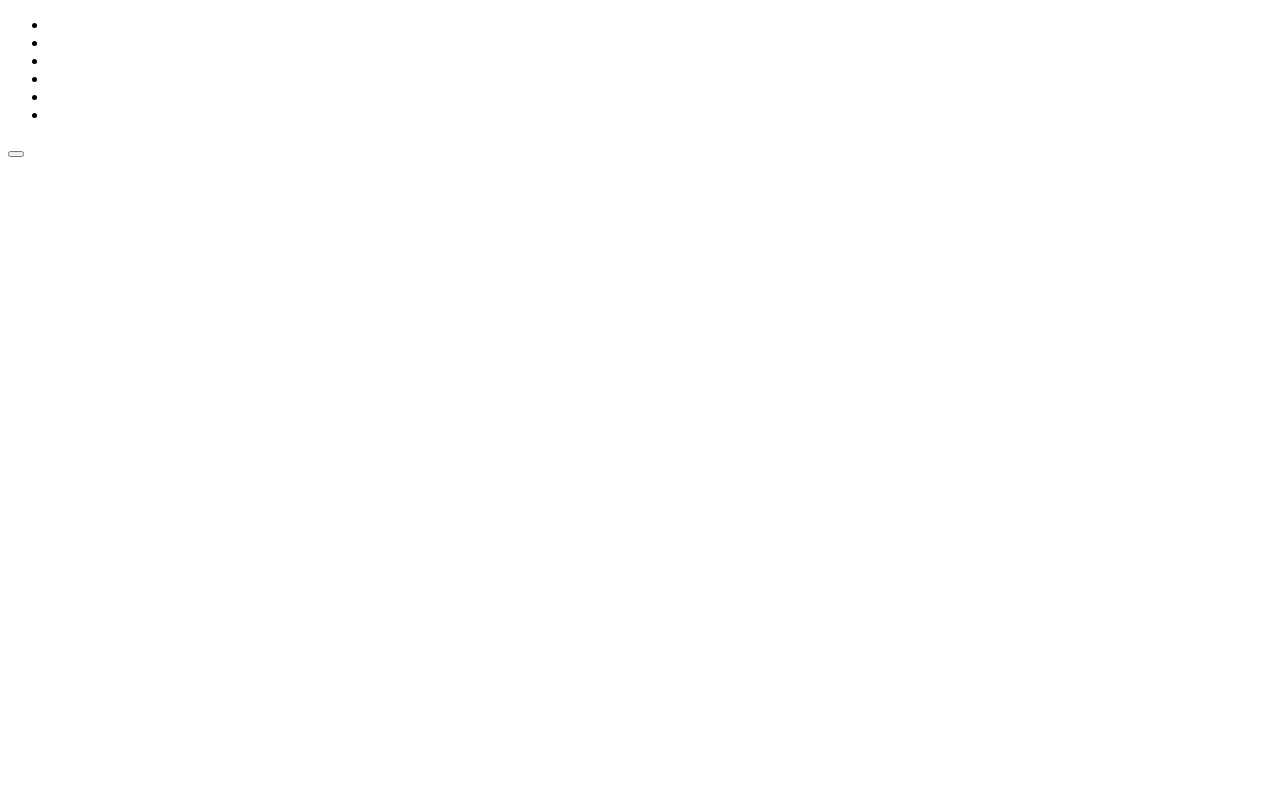
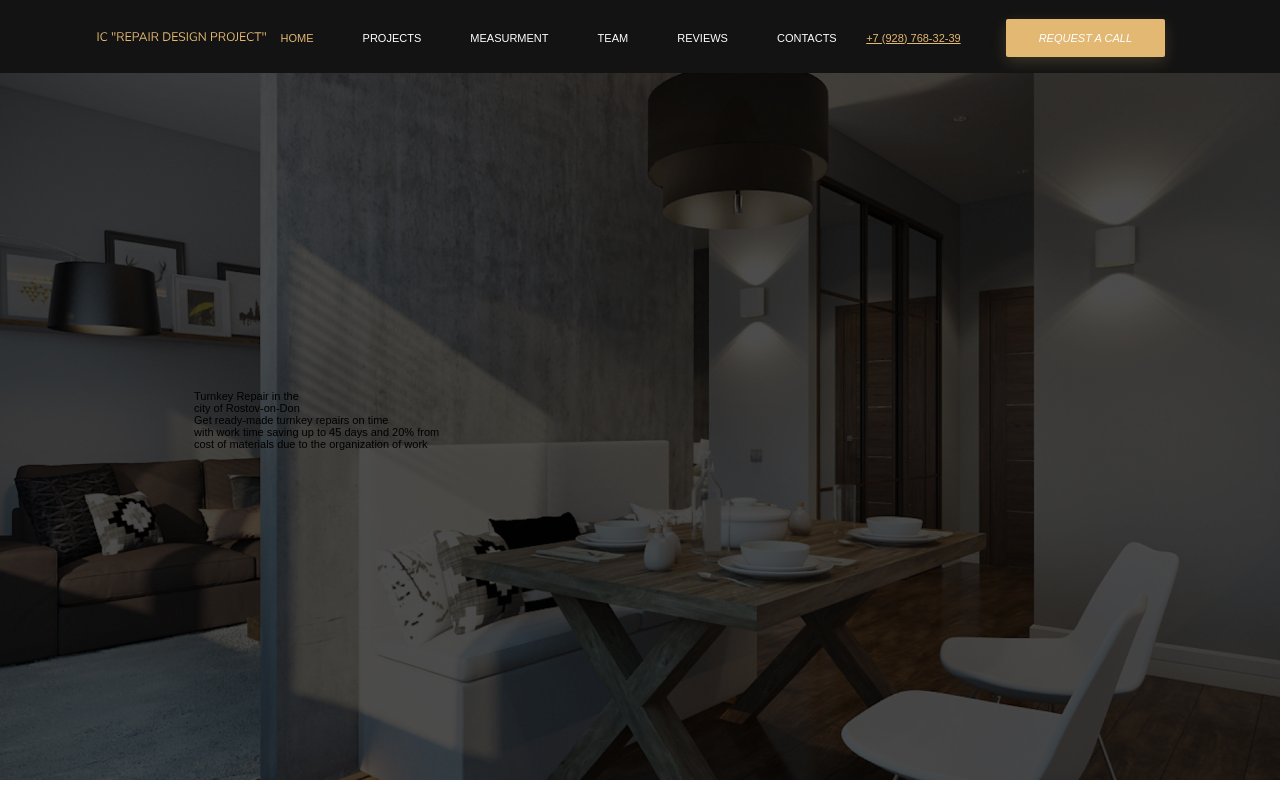
Before and after one commit to AnastasiaLeo/po-maketu, a plain HTML site: page index.html in a window 1280 px wide. Drawn offline with Linux system fonts and the light colour scheme.

Commit message:
Add files via upload

```diff
--- a/css/style.css
+++ b/css/style.css
@@ -1,15 +1,117 @@
+@font-face {
+    font-family: "Nunito Sans", sans-serif;
+    src: url('fonts/NunitoSans-Regular.ttf');
+    font-weight: normal;
+    font-style: normal;
+}
+
 * {
     margin: 0px;
     padding: 0px;
+    font-size: 11px;
     box-sizing: border-box;
 }
 
 body {
+    font-family: "Nunito Sans", sans-serif;
+}
 
+.container {
+    max-width: 1440px;
+    margin: 0px auto;
 }
 
 .header__top {
     display: flex;
     justify-content: space-between;
+    flex-direction: row;
+    align-items: center;
+    flex-basis: content;
     background-color: #131313;
+    height: 73px;
+    padding: 24px 90px 22px 92px;
+
 }
+
+.header__logo {}
+
+.header__nav {}
+
+.nav {
+    width: auto;
+}
+
+.nav__list {
+    list-style: none;
+    text-align: center;
+}
+
+.nav__item {
+    margin: 23px;
+    color: #FFFFFF;
+    display: inline;
+}
+
+.nav__item:nth-of-type(1) {
+    margin-left: 0px;
+}
+
+.nav__item:nth-last-of-type(1) {
+    margin-right: 0px;
+}
+
+.nav__item-orange {
+    color: #E3B873;
+}
+
+.header__cellbutton {
+    display: flex;
+    justify-content: end;
+    flex-direction: row;
+    align-items: center;
+}
+
+.header__cell {
+    color: #E3B873;
+    text-align: right;
+    text-decoration: underline;
+    margin: 0px 20px;
+}
+
+.header__button {
+    background-color: #E3B873;
+    font-style: italic;
+    text-transform: uppercase;
+    padding: 13px 33px;
+    margin: 0px 25px;
+    border-style: none;
+    border-radius: 2px;
+    color: #FFFFFF;
+    box-shadow: 0px 5px 15px rgba(227, 184, 115, 0.2);
+}
+
+.hero {}
+
+.hero__container {
+    display: flex;
+    flex-direction: column;
+    justify-content: center;
+    align-items: flex-start;
+    background: url('../images/hero_rectangle.jpg') center no-repeat;
+    position: relative;
+    background-size: cover;
+    height: 707px;
+    padding: 194px 627px 208px 194px;
+    z-index: 1;
+}
+
+.hero__container::after {
+    content: '';
+    position: absolute;
+    top: 0;
+    left: 0;
+    width: 100%;
+    height: 100%;
+    background: rgba(0,0,0,.7);
+    z-index: -1;
+}
--- a/index.html
+++ b/index.html
@@ -4,39 +4,42 @@
     <meta charset="UTF-8">
     <meta http-equiv="X-UA-Compatible" content="IE=edge">
     <meta name="viewport" content="width=device-width, initial-scale=1.0">
+    <link href="css/style.css" rel="stylesheet">
     <title>Document</title>
 </head>
 <body>
     <header class="header">
-        <div class="header__top">
+        <div class="header__top container">
             <div class="header__logo">
-
+                <img src="images/logo.svg" alt="Logo" height="10px" width="179px">
             </div>
             <div class="header__nav">
                 <nav class="nav">
                     <ul class="nav__list">
-                            <li class="nav__item"></li>
-                            <li class="nav__item"></li>
-                            <li class="nav__item"></li>
-                            <li class="nav__item"></li>
-                            <li class="nav__item"></li>
-                            <li class="nav__item"></li>
+                            <li class="nav__item nav__item-orange">HOME</li>
+                            <li class="nav__item">PROJECTS</li>
+                            <li class="nav__item">MEASURMENT</li>
+                            <li class="nav__item">TEAM</li>
+                            <li class="nav__item">REVIEWS</li>
+                            <li class="nav__item">CONTACTS</li>
                     </ul>
                 </nav>
             </div>
             <div class="header__cellbutton">
-                <p class="header__cell"></p>
-                <button class="header__button"></button>
+                <div><a href="tel: +79287683239" class="header__cell">+7 (928) 768-32-39</a></div>
+                <div><button class="header__button">Request a call</button></div>
             </div>
         </div>
     </header>
     <main>
         <section class="hero">
-            <div class="hero__container"> <!-- сделать флексом с осью вниз с выравниваним-->
-                <div class="hero__h1"></div>
-                <div class="hero__h2"></div>
-                <div class="hero__button hero__button_orange"></div>
-                <div class="hero__button hero__button"></div>
+            <div class="hero__container container">
+                    <div class="hero__h1">Turnkey Repair in the <br>city of Rostov-on-Don</div>
+                    <div class="hero__h2">Get ready-made turnkey repairs on time<br>
+                        with work time saving up to 45 days and 20% from<br>
+                        cost of materials due to the organization of work</div>
+                    <div class="hero__button hero__button_orange"></div>
+                    <div class="hero__button hero__button"></div>
             </div>
         </section>
     </main>
```
Also changed, not shown: fonts/NunitoSans-Regular.ttf (added), images/hero_rectangle.jpg (added), images/logo.svg (added).
